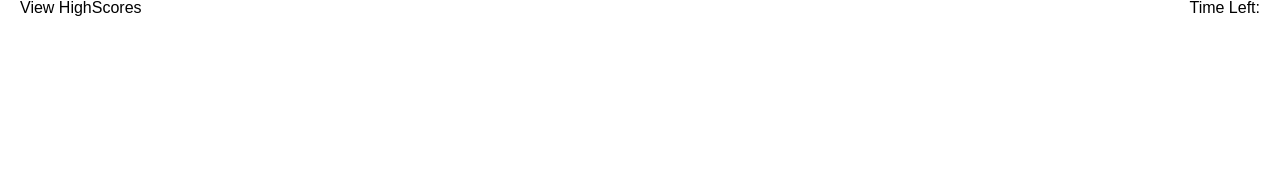
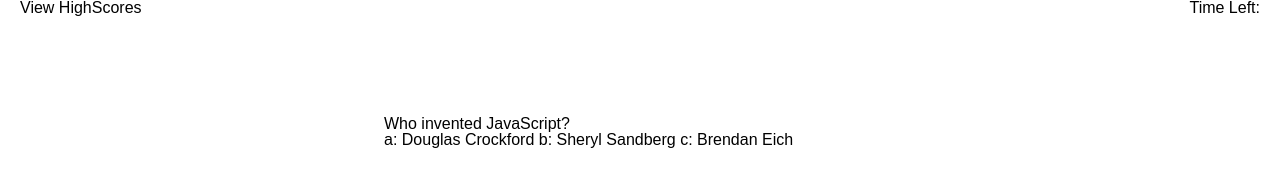
Before and after one commit to DeeScrump/QuizzingCoders, a plain HTML site: page index.html in a window 1280 px wide. Both pictures are taken after a click on the element "Start Quiz". Drawn offline with Linux system fonts and the light colour scheme.

Commit message:
pause for class again

```diff
--- a/index.html
+++ b/index.html
@@ -15,17 +15,17 @@
     <nav>
         <ul>
             <li>View HighScores</li>
-            <li>Time Left: <span id="countDown"></span> </li>
+            <li>Time Left: <span id='countDown'></span> </li>
         </ul>
     </nav>
 
     <header>
 
-        <h1 id="pagetitle">
+        <h1 id='pagetitle'>
           Quiz Questions for Coding Challenge
         </h1>
 
-        <p id="instructions">
+        <p id='instructions'>
           As a new developer, you want to test yours skills on some basic principles of coding.  See how many you can answer correctly for the time allowed.  Log you score with your initials and see where you land on the HighScores page.
         </p>
 
@@ -36,13 +36,9 @@
     </header>
 
     <main>
-        <section id='quiz-Container'>
-            <div id="quiz-question"></div>
-            <ul id="quiz-answers">
-            </ul>
-        </section>
-
-        <div id="quizResults"></div>
+        <div id='quiz-Container'></div>
+        <div id='displayQnA'></div>
+        <div id='resultsPage'></div>
     </main>
 
 <script src="./script.js"></script>
--- a/script.js
+++ b/script.js
@@ -1,9 +1,10 @@
 var startButtonEl = document.querySelector('#start-button');
-var quizAnswersEl = document.querySelector('#quiz-answers');
 var pageTitleEl = document.querySelector('#pagetitle');
 var instructionEl = document.querySelector('#instructions');
-var quizTimeEl = document.querySelector('#quizTime');
-var quizResultsEl = document.querySelector('#quizResults');
+var quizContainerEl = document.querySelector('#quiz-Container');
+var displayQuizEl = document.querySelector('#displayQnA');
+var resultsPageEl = document.querySelector('#resultsPage');
+
 var quizQuestions = ["Who invented JavaScript?","Which one of these is a JavaScript package manager?","Which tool can you use to ensure code quality?"];
 var quizAnswerChoices = [
   {
@@ -24,7 +25,7 @@ var quizAnswerChoices = [
 ];
 var quizAnswers = ["Brendan Eich","npm","ESLint"];
 var userScore = 0;
-
+var answerChoices = ["a: Douglas Crockford \nb: Sheryl Sandberg \nc: Brendan Eich", "Node.js \nb: TypeScript \nc: npm", "a: Angular \nb: RequireJS \nc: ESLint"];
 
 
 
@@ -33,23 +34,30 @@ function clearScreen(event) {
 pageTitleEl.textContent = '';
 instructionEl.textContent = '';
 startButtonEl.textContent = '';
-quizAnswersEl.textContent = '';
+
 quizStarter();
 console.log(quizQuestions);
 console.log(quizAnswerChoices);
 console.log(quizAnswers);
 // startQuiz();
 // startTimer();
+
+quizContainerEl.textContent = quizQuestions[0];
+displayQuizEl.textContent = answerChoices[0];
+
+
+
+
+
 }
 
 function quizStarter() {
   var eachQuestion = [];
+  var eachAnswer = [];
 
-  for (var i=0; i < quizQuestions.length; i++) {
-    questions = quizQuestions.splice([i]);
-  }
 
 }
+
 
 
 // function startQuiz(){
@@ -76,10 +84,10 @@ function quizStarter() {
 //         }
 
 //         // add this question and its answers to the output
-//         output.push(
-//           `<div class="question"> ${currentQuestion.question} </div>
-//           <div class="answers"> ${answers.join('')} </div>`
-//         );
+        // output.push(
+        //   `<div class="question"> ${currentQuestion.question} </div>
+        //   <div class="answers"> ${answers.join('')} </div>`
+        // );
 //         console.log(output);
 //       }
 //     );
--- a/style.css
+++ b/style.css
@@ -35,15 +35,15 @@ main #quizTime {
 
 }
 
-.question {
-    font: larger;
+#quiz-Container {
+    font: xx-large;
     display: block;
     padding-left: 30%;
     padding-right: 30%;
     text-align: start;
 }
 
-.answers {
+#displayQnA {
     padding-left: 30%;
     padding-right: 30%;
     text-align: start;
```
